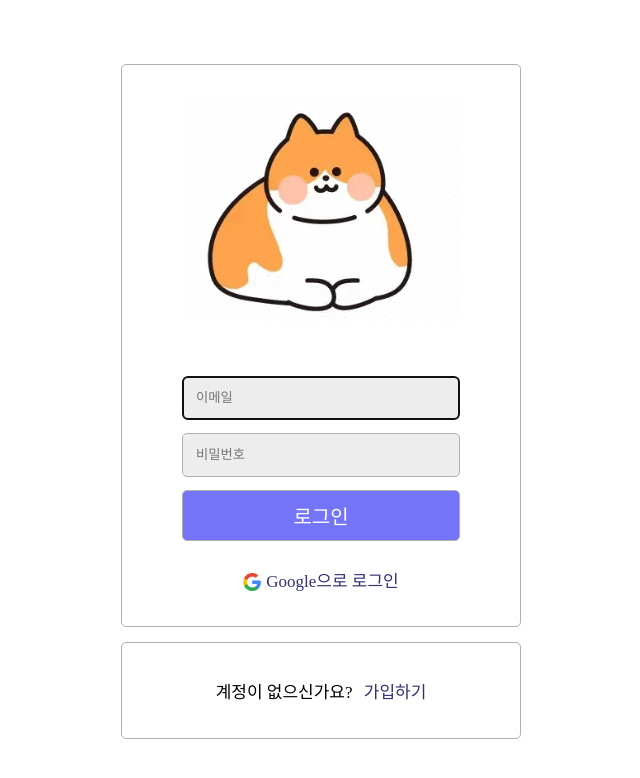
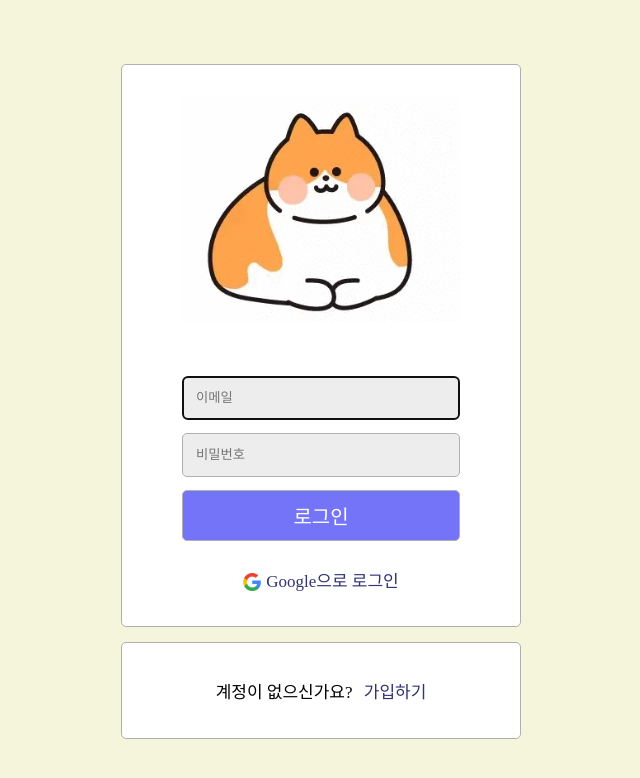
Before and after one commit to jomuk5164/WebStudy, a plain HTML site: page 3일차_login/index.html in a window 1280 px wide. Shown: the whole page, without its empty margins (319-959 px from the left). Drawn offline with Linux system fonts and the light colour scheme; a web font is replaced by a local one.

Commit message:
login front

```diff
--- a/3일차_login/index.css
+++ b/3일차_login/index.css
@@ -12,6 +12,10 @@
     font-family: jua;
 }
 
+body {
+    background-color: beige;
+}
+
 .container {
     text-align: center;
     margin-left: auto;
@@ -19,6 +23,7 @@
     margin-top: 5%;
     width: 400px;
     border: solid rgb(177, 176, 176) 0.5px;
+    background-color: white
 }
 
 .logo {
@@ -82,6 +87,7 @@ span {
     text-align: center;
     width: 400px;
     font-size: 17px;
+    background-color: white
 }
 
 .a {
```
